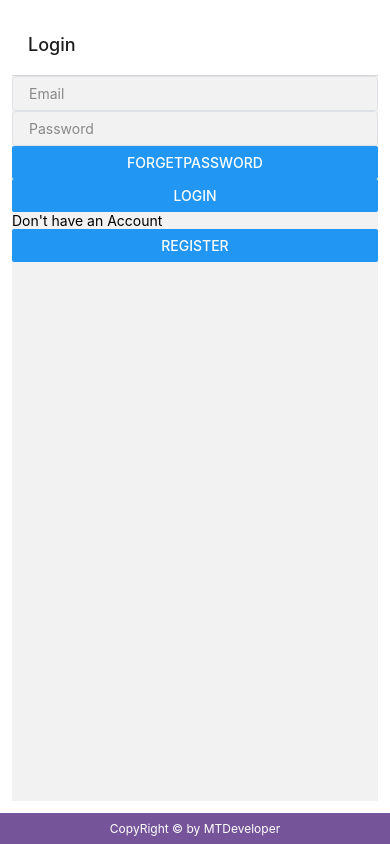
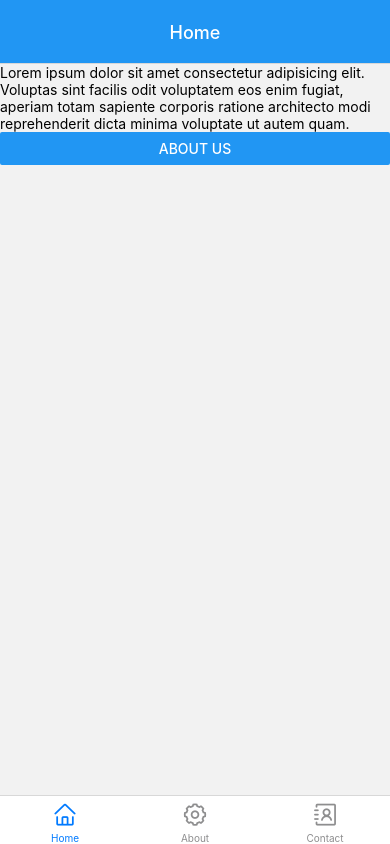
Before and after one commit to MTahir27/FirstApp, a React Native app: screen /Login in a window 390 px wide. Built offline with nearby package versions, Linux system fonts and the light colour scheme.

Commit message:
Bottom Bar Added

```diff
--- a/App.js
+++ b/App.js
@@ -10,10 +10,7 @@ export default function App() {
     <AuthenticationContextProvider>
       <NavigationContainer>
         <View style={styles.pageLayout}>
-          <View style={styles.container}>
-            <AppNavigation />
-          </View>
-          <Footer />
+          <AppNavigation />
         </View>
       </NavigationContainer>
     </AuthenticationContextProvider>
--- a/index.js
+++ b/index.js
@@ -1,7 +1,7 @@
+// import 'react-native-gesture-handler';
 /**
  * @format
  */
-
 import {AppRegistry} from 'react-native';
 import App from './App';
 import {name as appName} from './app.json';
--- a/package.json
+++ b/package.json
@@ -10,6 +10,7 @@
     "lint": "eslint ."
   },
   "dependencies": {
+    "@react-navigation/bottom-tabs": "^6.3.2",
     "@react-navigation/drawer": "^6.4.3",
     "@react-navigation/native": "^6.0.11",
     "@react-navigation/native-stack": "^6.7.0",
@@ -18,7 +19,8 @@
     "react-native-gesture-handler": "^2.5.0",
     "react-native-reanimated": "^2.9.1",
     "react-native-safe-area-context": "^4.3.1",
-    "react-native-screens": "^3.15.0"
+    "react-native-screens": "^3.15.0",
+    "react-native-vector-icons": "^9.2.0"
   },
   "devDependencies": {
     "@babel/core": "^7.12.9",
--- a/src/Context/AuthenticationContext.js
+++ b/src/Context/AuthenticationContext.js
@@ -2,7 +2,7 @@ import React, {createContext, useState} from 'react';
 export const AuthenticationContext = createContext();
 
 export default function AuthenticationContextProvider(props) {
-  const [isAuthenticationed, setIsAuthenticated] = useState(false);
+  const [isAuthenticationed, setIsAuthenticated] = useState(true);
   return (
     <AuthenticationContext.Provider
       value={{isAuthenticationed, setIsAuthenticated}}>
--- a/src/Navigation/index.js
+++ b/src/Navigation/index.js
@@ -1,5 +1,6 @@
 import React, {useContext} from 'react';
 import {createNativeStackNavigator} from '@react-navigation/native-stack';
+// import {createDrawerNavigator} from '@react-navigation/drawer';
 import Home from '../Screens/Home';
 import About from '../Screens/About';
 import Contact from '../Screens/Contact';
@@ -8,15 +9,64 @@ import Register from '../Authentication/Register';
 import ForgetPassword from '../Authentication/ForgetPassword';
 import {AuthenticationContext} from '../Context/AuthenticationContext';
 
+import {NavigationContainer} from '@react-navigation/native';
+import {createBottomTabNavigator} from '@react-navigation/bottom-tabs';
+import MaterialCommunityIcons from 'react-native-vector-icons/MaterialCommunityIcons';
+import AntDesign from 'react-native-vector-icons/AntDesign';
+
 const Stack = createNativeStackNavigator();
+const Tab = createBottomTabNavigator();
+// const Drawer = createDrawerNavigator();
+
 export default function AppNavigation() {
   const {isAuthenticationed} = useContext(AuthenticationContext);
   return isAuthenticationed ? (
-    <Stack.Navigator>
-      <Stack.Screen name="Home" component={Home} />
-      <Stack.Screen name="About" component={About} />
-      <Stack.Screen name="Contact" component={Contact} />
-    </Stack.Navigator>
+    <>
+      <Tab.Navigator
+        screenOptions={{
+          headerTintColor: 'white',
+          headerStyle: {backgroundColor: '#2196F3'},
+          headerTitleAlign: 'center',
+        }}>
+        <Tab.Screen
+          name="Home"
+          component={Home}
+          options={{
+            tabBarIcon: ({color, size}) => (
+              <AntDesign name="home" color={color} size={size} />
+            ),
+          }}
+        />
+        <Tab.Screen
+          name="About"
+          component={About}
+          options={{
+            tabBarIcon: ({color, size}) => (
+              <AntDesign name="setting" color={color} size={size} />
+            ),
+          }}
+        />
+        <Tab.Screen
+          name="Contact"
+          component={Contact}
+          options={{
+            tabBarIcon: ({color, size}) => (
+              <AntDesign name="contacts" color={color} size={size} />
+            ),
+          }}
+        />
+      </Tab.Navigator>
+      {/* <Drawer.Navigator>
+        <Drawer.Screen name="Home" component={Home} />
+        <Drawer.Screen name="About" component={About} />
+        <Drawer.Screen name="Contact" component={Contact} />
+      </Drawer.Navigator> */}
+      {/* <Stack.Navigator>
+        <Stack.Screen name="Home" component={Home} />
+        <Stack.Screen name="About" component={About} />
+        <Stack.Screen name="Contact" component={Contact} />
+      </Stack.Navigator> */}
+    </>
   ) : (
     <Stack.Navigator>
       <Stack.Screen name="Login" component={Login} />
```
Also changed, not shown: 3 other files (tests, documents, lock files or other folders).
